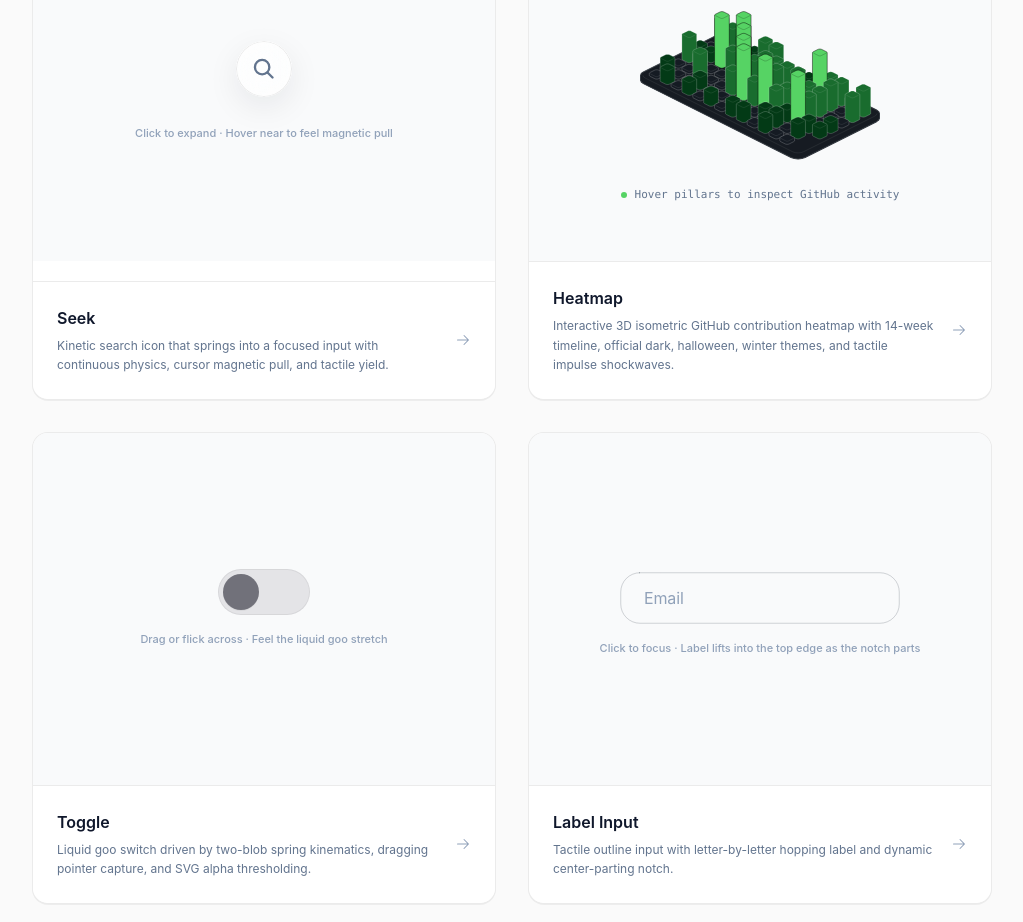
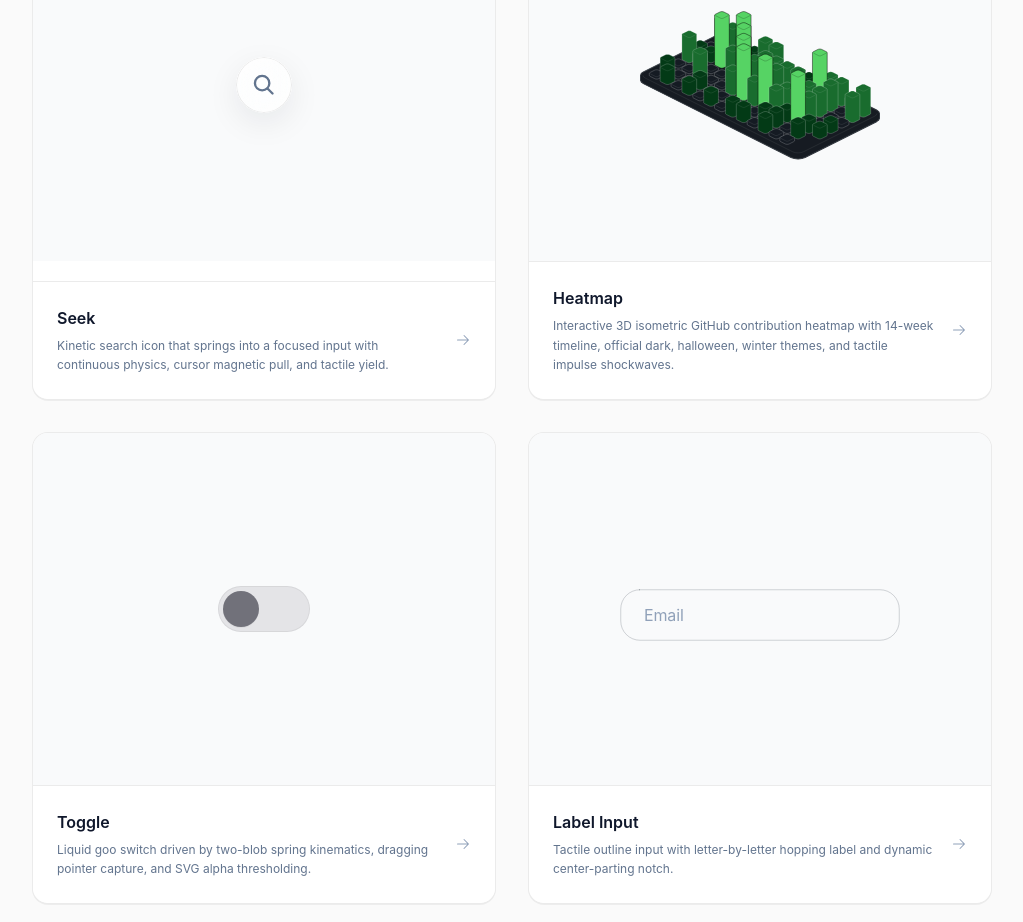
Before and after one commit to ThaminduDasanayake/chromaline, a Next.js app: page / in a window 1280 px wide. Shown: the part 1320-2242 px from the top of the page, without its empty margins (128-1151 px from the left). Built offline with nearby package versions, Linux system fonts and the light colour scheme.

Commit message:
refactor: remove instructional helper text from component previews and showcase cards

```diff
--- a/app/components/label-input/page.tsx
+++ b/app/components/label-input/page.tsx
@@ -241,9 +241,6 @@ export default function LabelInputDocumentationPage() {
             value={demoValue}
             onChange={(e) => setDemoValue(e.target.value)}
           />
-          <p className="mt-6 text-xs text-slate-400">
-            Click inside to focus · Watch the label hop and the top notch part outward
-          </p>
         </div>
       </ComponentPreview>
 
--- a/app/components/seek/page.tsx
+++ b/app/components/seek/page.tsx
@@ -252,9 +252,6 @@ export default function SeekDocumentationPage() {
           onChange={setSearchVal}
           placeholder="Search components..."
         />
-        <p className="mt-6 text-xs text-slate-400">
-          Click circle to expand · Hover nearby to test magnetic lean
-        </p>
       </ComponentPreview>
 
       {/* 2. Installation */}
--- a/components/showcase/component-card.tsx
+++ b/components/showcase/component-card.tsx
@@ -31,7 +31,7 @@ export function ComponentCard({
       {/* Bottom Card Footer - Link */}
       <Link
         href={href}
-        className="block flex cursor-pointer items-center justify-between border-t border-slate-100 bg-white p-5 transition-colors hover:bg-slate-50/60 sm:p-6"
+        className="flex cursor-pointer items-center justify-between border-t border-slate-100 bg-white p-5 transition-colors hover:bg-slate-50/60 sm:p-6"
       >
         <div>
           <h2 className="text-sm font-semibold text-slate-900 group-hover:text-slate-950 sm:text-base">
--- a/components/showcase/heatmap-card-preview.tsx
+++ b/components/showcase/heatmap-card-preview.tsx
@@ -13,18 +13,18 @@ export function HeatmapCardPreview() {
       </div>
 
       {/* Tactile Coordinate Badge */}
-      <div className="mt-2 flex items-center gap-2 font-mono text-[11px] text-slate-500">
+      <div
+        className={`mt-2 flex h-4 items-center gap-2 font-mono text-[11px] text-slate-500 transition-opacity duration-150 ${
+          hoveredNode ? "opacity-100" : "opacity-0"
+        }`}
+      >
         <span
-          className="inline-block h-1.5 w-1.5 rounded-full transition-colors duration-150"
+          className="inline-block h-1.5 w-1.5 rounded-full"
           style={{ backgroundColor: hoveredNode?.color || "#56d364" }}
         />
-        {hoveredNode ? (
-          <span>
-            {hoveredNode.label} · {hoveredNode.count} commit{hoveredNode.count === 1 ? "" : "s"}
-          </span>
-        ) : (
-          <span>Hover pillars to inspect GitHub activity</span>
-        )}
+        <span>
+          {hoveredNode?.label} · {hoveredNode?.count} commit{hoveredNode?.count === 1 ? "" : "s"}
+        </span>
       </div>
     </div>
   );
--- a/components/showcase/label-input-card-preview.tsx
+++ b/components/showcase/label-input-card-preview.tsx
@@ -16,9 +16,6 @@ export function LabelInputCardPreview() {
           onChange={(e) => setVal(e.target.value)}
         />
       </div>
-      <p className="mt-4 text-[11px] font-medium text-slate-400">
-        Click to focus · Label lifts into the top edge as the notch parts
-      </p>
     </div>
   );
 }
--- a/components/showcase/seek-card-preview.tsx
+++ b/components/showcase/seek-card-preview.tsx
@@ -19,11 +19,6 @@ export function SeekCardPreview() {
           spring={55}
         />
       </div>
-
-      {/* Helpful Hint */}
-      <p className="mt-4 text-[11px] font-medium text-slate-400">
-        Click to expand · Hover near to feel magnetic pull
-      </p>
     </div>
   );
 }
--- a/components/showcase/toggle-card-preview.tsx
+++ b/components/showcase/toggle-card-preview.tsx
@@ -18,10 +18,6 @@ export function ToggleCardPreview() {
           variant="default"
         />
       </div>
-
-      <p className="mt-4 text-[11px] font-medium text-slate-400">
-        Drag or flick across · Feel the liquid goo stretch
-      </p>
     </div>
   );
 }
```
